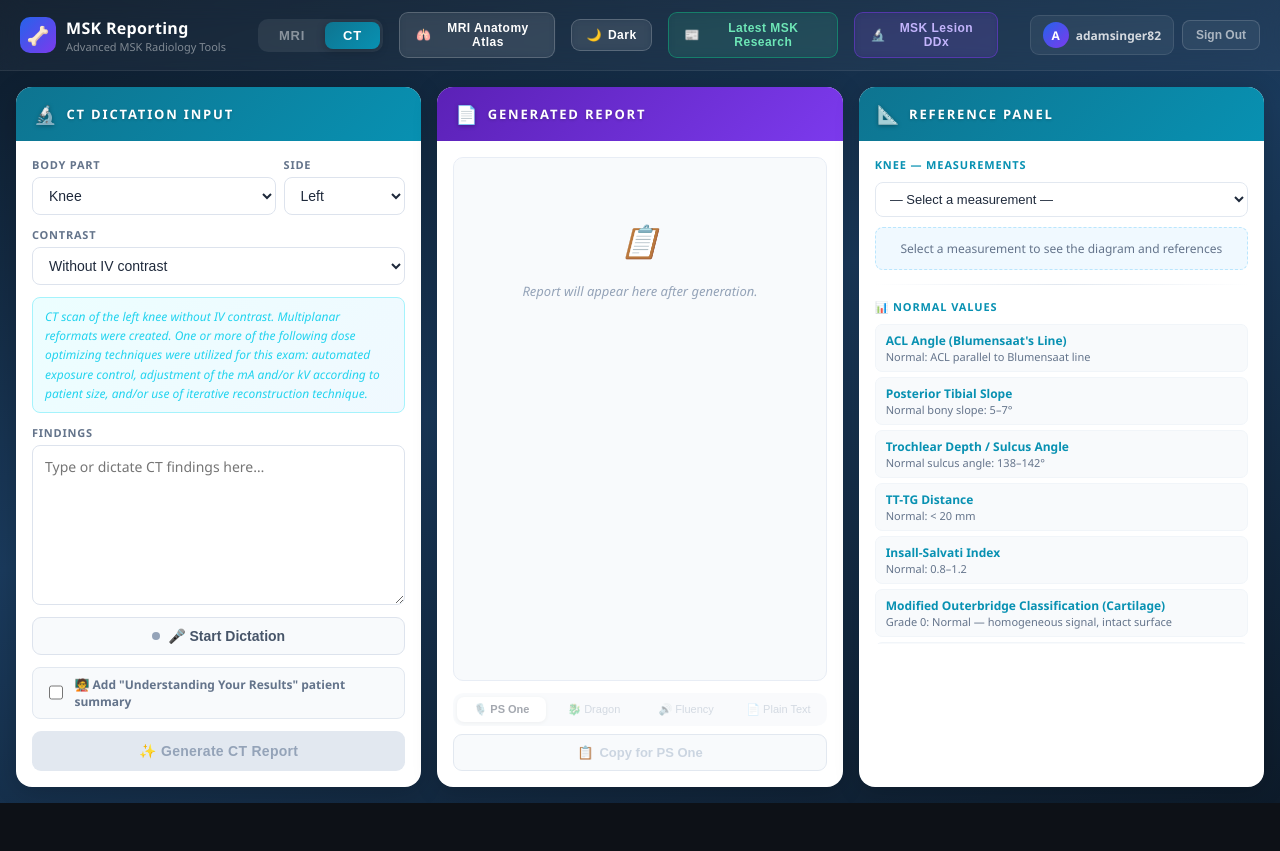
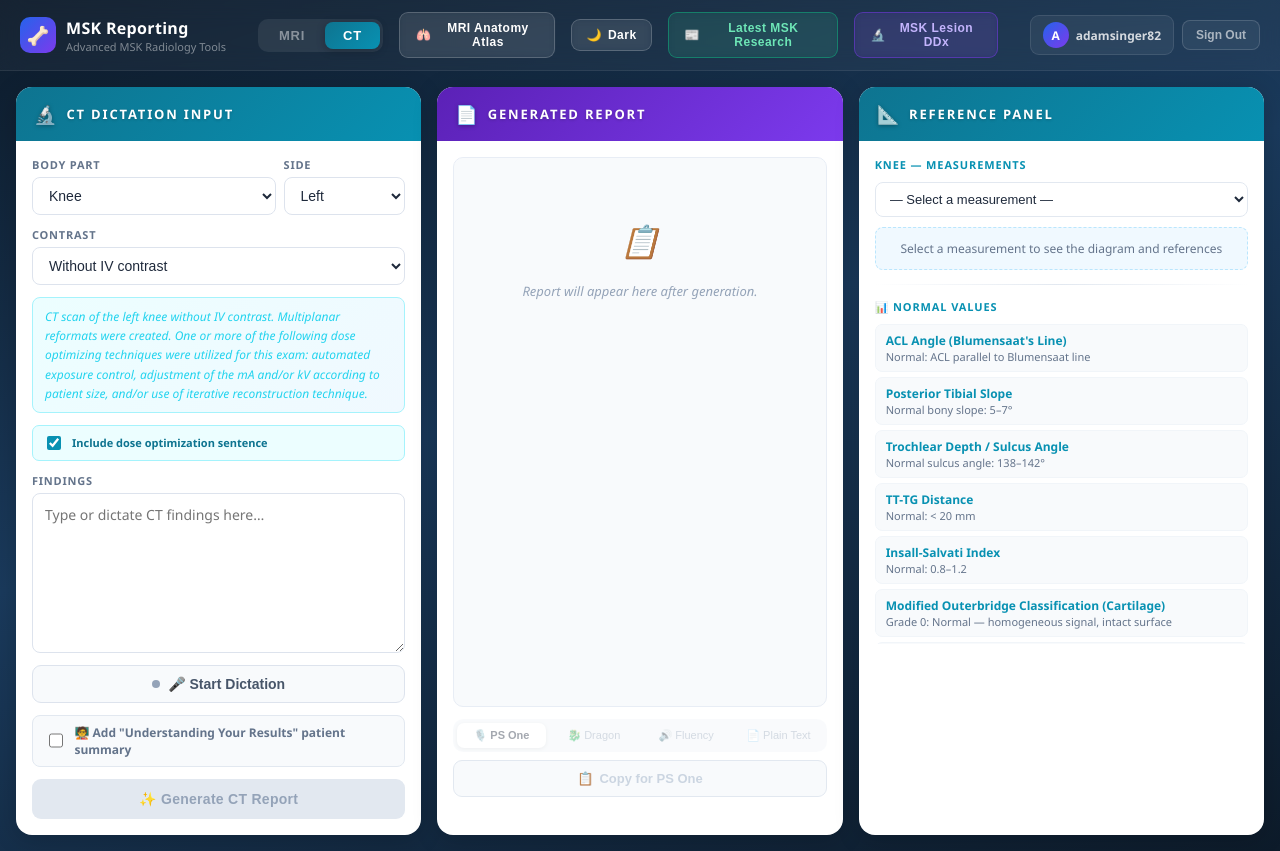
Before and after one commit to adamsinger82/MRI-Reporting, a Next.js app: page /dashboard in a window 1280 px wide. Both pictures are taken after a click on the button "CT". Before the commit the page ends 803 px from the top, so only its background shows below. Built offline with nearby package versions, Linux system fonts and the light colour scheme.

Commit message:
Update page.js

```diff
--- a/src/app/dashboard/page.js
+++ b/src/app/dashboard/page.js
@@ -60,11 +60,12 @@ function buildGradingContext(part) {
   }).join('\n\n');
 }
 
-function buildPrompt(part, lat, con, spineRegion, modality) {
+function buildPrompt(part, lat, con, spineRegion, modality, doseOpt = true) {
   const isCT = modality === 'CT';
   const modalityName = isCT ? 'CT' : 'MRI';
+  const doseOptSentence = doseOpt ? ' One or more of the following dose optimizing techniques were utilized for this exam: automated exposure control, adjustment of the mA and/or kV according to patient size, and/or use of iterative reconstruction technique.' : '';
   const techniqueText = isCT
-    ? `CT scan of the ${lat ? lat + ' ' : ''}${part === 'spine' ? spineRegion + ' spine' : part} ${con} IV contrast. Multiplanar reformats were created. One or more of the following dose optimizing techniques were utilized for this exam: automated exposure control, adjustment of the mA and/or kV according to patient size, and/or use of iterative reconstruction technique.`
+    ? `CT scan of the ${lat ? lat + ' ' : ''}${part === 'spine' ? spineRegion + ' spine' : part} ${con} IV contrast. Multiplanar reformats were created.${doseOptSentence}`
     : `Multiplanar multisequence MRI of the ${lat ? lat + ' ' : ''}${part === 'spine' ? spineRegion + ' spine' : part} ${con} IV contrast.`;
 
   const findingsRules = isCT
@@ -2369,6 +2370,7 @@ export default function DashboardPage() {
   const [patientAge, setPatientAge] = useState('');
   const [patientSex, setPatientSex] = useState('');
   const [layPersonSummary, setLayPersonSummary] = useState(false);
+  const [includeDoseOpt, setIncludeDoseOpt] = useState(true);
   const WEBSITE_URL = 'https://mri-reporting.vercel.app'; // update to your actual patient-facing URL
 
   const showSide = !BILATERAL.includes(selectedBodyPart);
@@ -2378,7 +2380,7 @@ export default function DashboardPage() {
   const contrastLabel = contrast === 'without' ? 'without' : contrast === 'with' ? 'with' : 'with and without';
 
   const technique = isCT
-    ? `CT scan of the ${sideLabel}${partLabel} ${contrastLabel} IV contrast. Multiplanar reformats were created. One or more of the following dose optimizing techniques were utilized for this exam: automated exposure control, adjustment of the mA and/or kV according to patient size, and/or use of iterative reconstruction technique.`
+    ? `CT scan of the ${sideLabel}${partLabel} ${contrastLabel} IV contrast. Multiplanar reformats were created.${includeDoseOpt ? ' One or more of the following dose optimizing techniques were utilized for this exam: automated exposure control, adjustment of the mA and/or kV according to patient size, and/or use of iterative reconstruction technique.' : ''}`
     : `Multiplanar multisequence MRI of the ${sideLabel}${partLabel} ${contrastLabel} IV contrast.`;
 
 
@@ -2473,7 +2475,7 @@ export default function DashboardPage() {
         body: JSON.stringify({
           model:'claude-sonnet-4-6',
           max_tokens:2000,
-          system: buildPrompt(selectedBodyPart, lat, contrast, spineRegion, modality) + layPersonInstruction,
+          system: buildPrompt(selectedBodyPart, lat, contrast, spineRegion, modality, includeDoseOpt) + layPersonInstruction,
           messages:[{role:'user',content:`Dictated findings:\n\n${dictationText}${buildIncidentalBlock() ? '\n\nINCIDENTAL FINDINGS TO ADD TO IMPRESSION AND REFERENCES:\n' + buildIncidentalBlock() : ''}`}],
         }),
       });
@@ -2645,6 +2647,12 @@ export default function DashboardPage() {
             <div style={{ padding:'9px 12px',background:dm?(isCT?'#0c2d36':'#1e1b4b'):(isCT?'linear-gradient(135deg,#ecfeff,#f0f9ff)':'linear-gradient(135deg,#eff6ff,#f0f9ff)'),borderRadius:8,border:dm?'1px solid '+(isCT?'#164e63':'#312e81'):(isCT?'1px solid #a5f3fc':'1px solid #bfdbfe'),fontSize:12,color:isCT?'#22d3ee':'#818cf8',fontStyle:'italic',lineHeight:1.6 }}>
               {technique}
             </div>
+            {isCT && (
+              <label style={{ display:'flex',alignItems:'center',gap:8,cursor:'pointer',padding:'7px 10px',borderRadius:7,border:'1px solid '+(includeDoseOpt?(dm?'#164e63':'#a5f3fc'):(dm?'#334155':'#e2e8f0')),background:includeDoseOpt?(dm?'#0c2d36':'#ecfeff'):(dm?'#0f172a':'#f8fafc'),transition:'all 0.15s' }}>
+                <input type="checkbox" checked={includeDoseOpt} onChange={e=>setIncludeDoseOpt(e.target.checked)} style={{ width:14,height:14,accentColor:'#0891b2',cursor:'pointer' }}/>
+                <span style={{ fontSize:11,fontWeight:600,color:includeDoseOpt?(dm?'#22d3ee':'#0e7490'):(dm?'#64748b':'#64748b') }}>Include dose optimization sentence</span>
+              </label>
+            )}
             {/* ── Incidental Findings Panel ── */}
             {(showLungWarning || showGUWarning) && (
               <IncidentalPanel
```
